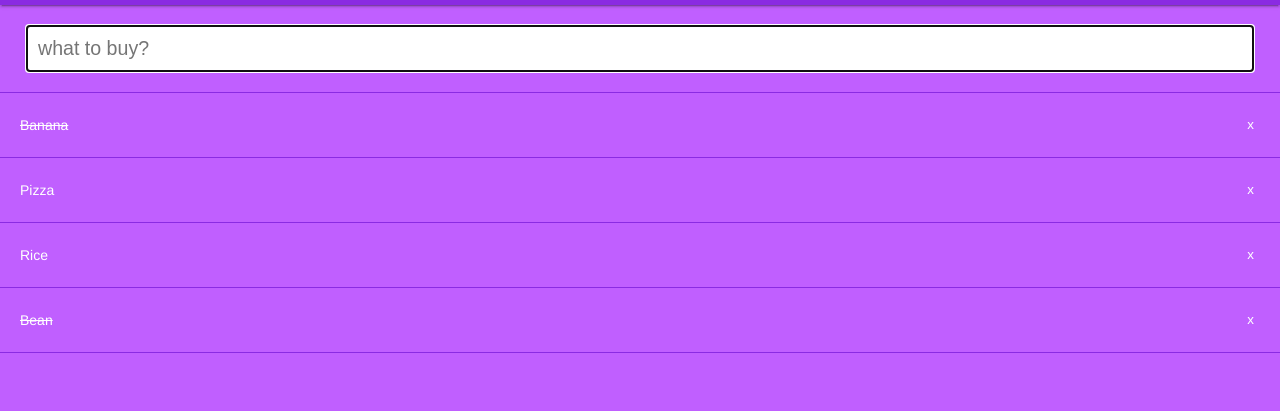
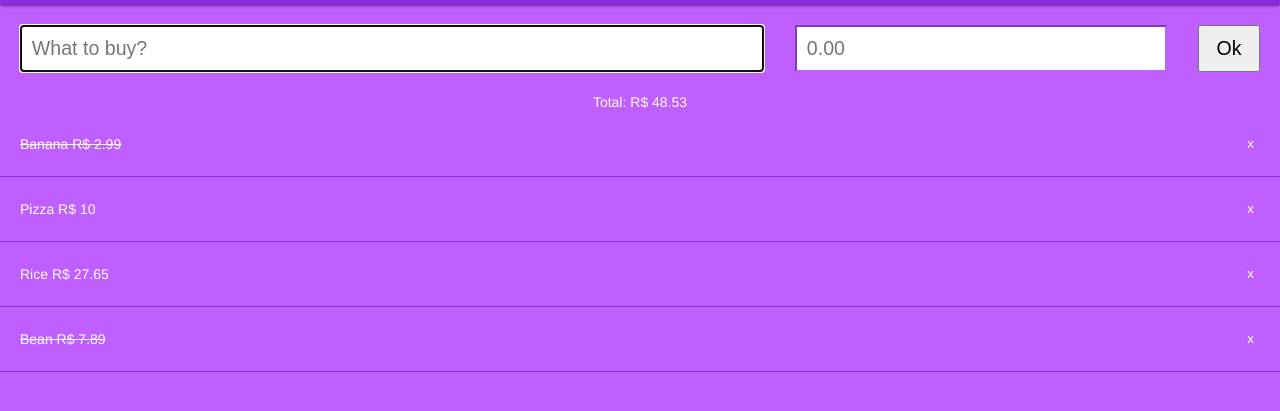
Before and after one commit to gabrielcoutos/DM122, a website with bundled scripts: page index.html in a window 1280 px wide. Shown: the part 59-470 px from the top of the page. Built offline with nearby package versions, Linux system fonts and the light colour scheme.

Commit message:
Adicionando preço na lista de compras

```diff
--- a/assets/css/style.css
+++ b/assets/css/style.css
@@ -4,16 +4,33 @@
 
 form {
   padding: 20px;
-  border-bottom: solid 1px #8a2be2;
 }
 
 input {
-  width: 99%;
   padding: 0.5em;
   font-size: 1.4em;
   border-color: #c05fff;
 }
 
+.item-input{
+  float: left;
+  width: 60%;
+}
+
+.price-input{
+  width: 30%;
+}
+
+.price-input::before{
+  content: 'R$';
+}
+
+.button-submit{
+  padding: 0.5em;
+  font-size: 1.4em;
+  float: right;
+  width: 5%;
+}
 ul {
   margin: 0;
   padding: 0;
@@ -45,6 +62,12 @@ li > button {
   background-color: #c05fff;
 }
 
+.total {
+  color: #FFF;
+  font-size: 1em;
+
+}
+
 .bought > span {
   text-decoration: line-through;
 }
--- a/assets/js/HtmlService.js
+++ b/assets/js/HtmlService.js
@@ -4,6 +4,7 @@ export default class HtmlService {
 
   constructor(listService) {
     this.listService = listService;
+    this.total = 0;
     this.bindFormEvent();
     this.listBuy();
   }
@@ -12,13 +13,13 @@ export default class HtmlService {
     const form = document.querySelector('form');
     form.addEventListener('submit', event => {
       event.preventDefault();
-      this.addItem(form.item.value);
+      this.addItem(form.item.value, form.price_item.value);
       form.reset();
     })
   }
 
-  async addItem(description) {
-    const item = { description, bought: false };
+  async addItem(description, price) {
+    const item = { description, price, bought: false };
     const itemId = await this.listService.save(item);
     item.id = itemId;
     this.addToHtmlList(item);
@@ -44,6 +45,14 @@ export default class HtmlService {
 
   async deleteBuy(li) {
     const itemId = +li.getAttribute('data-item-id');
+    const itemPrice = +li.getAttribute('data-item-price');
+    const total = document.querySelector('#value');
+
+    const price = parseFloat(itemPrice)
+    this.total -= price
+    this.total.toFixed(2)
+    total.textContent = "R$ " + this.total
+
     await this.listService.delete(itemId);
     li.remove();
   }
@@ -53,11 +62,20 @@ export default class HtmlService {
     const li = document.createElement('li');
     const span = document.createElement('span');
     const button = document.createElement('button');
+    const total = document.querySelector('#value');
 
     li.setAttribute('data-item-id', item.id);
+    li.setAttribute('data-item-price', item.price)
     li.addEventListener('click', () => this.toggleBuy(li));
+    console.log(item)
 
-    span.textContent = item.description;
+    span.textContent = item.description + "  R$ "+ item.price;
+    const price = parseFloat(item.price)
+
+    this.total += price
+    this.total.toFixed(2)
+
+    total.textContent = "R$ " + this.total
 
     button.textContent = 'x';
     button.addEventListener('click', event => {
--- a/assets/js/ListService.js
+++ b/assets/js/ListService.js
@@ -11,17 +11,17 @@ export default class ListService {
   initializeDB() {
     db = new Dexie('listBuyDB');
 
-    db.version(2).stores({
-      items: '++id,description'
+    db.version(5).stores({
+      items: '++id,description,price'
     });
 
     db.on('populate', async () => {
       console.log('It runs only once!');
       await db.items.bulkPut([
-        { description: 'Banana', bought: true },
-        { description: 'Pizza', bought: false },
-        { description: 'Rice', bought: false },
-        { description: 'Bean', bought: true }
+        { description: 'Banana', price: '2.99', bought: true },
+        { description: 'Pizza', price: '10', bought: false },
+        { description: 'Rice',  price: '27.65', bought: false },
+        { description: 'Bean',  price: '7.89', bought: true }
       ]);
     });
   }
--- a/index.html
+++ b/index.html
@@ -32,8 +32,14 @@
       </div>
       <main class="mdl-layout__content mat-typography buy_list" style="text-align: center">
         <form>
-          <input type="text" name="item" placeholder="what to buy?" autofocus="" required="" autocomplete="off">
+          <input type="text" name="item" placeholder="What to buy?" autofocus="" required="" autocomplete="off" class="item-input">
+          <input type="number" name = "price_item" placeholder="0.00" min="0.00" step="0.01" data-number-to-fixed="2" data-number-stepfactor="100" class="price-input" required="">
+          <button type="submit" class="button-submit">Ok</button>
         </form>
+        <div class="total">
+          <span>Total: </span>
+          <span id="value">0</span>
+        </div>
         <ul></ul>
       </main>
     </div>
```
